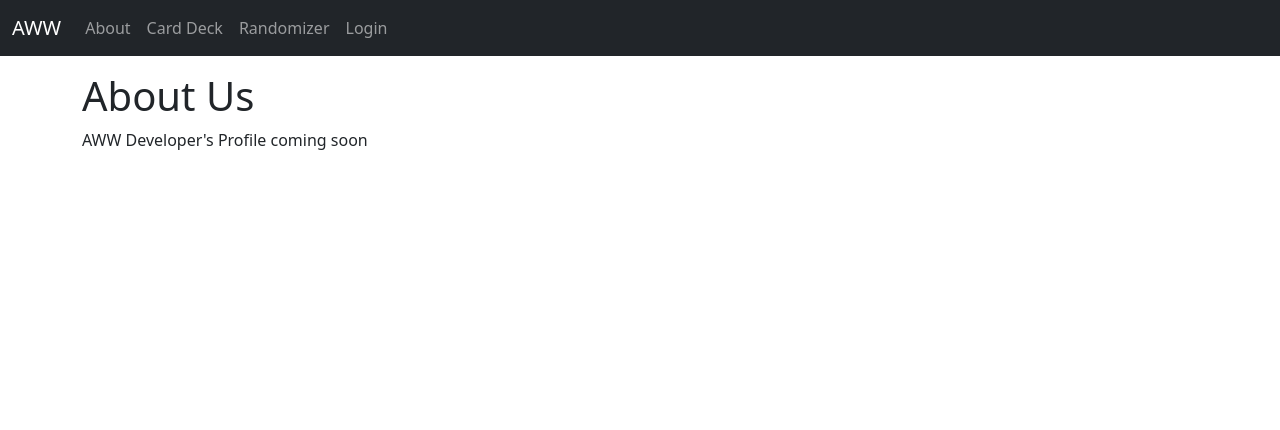
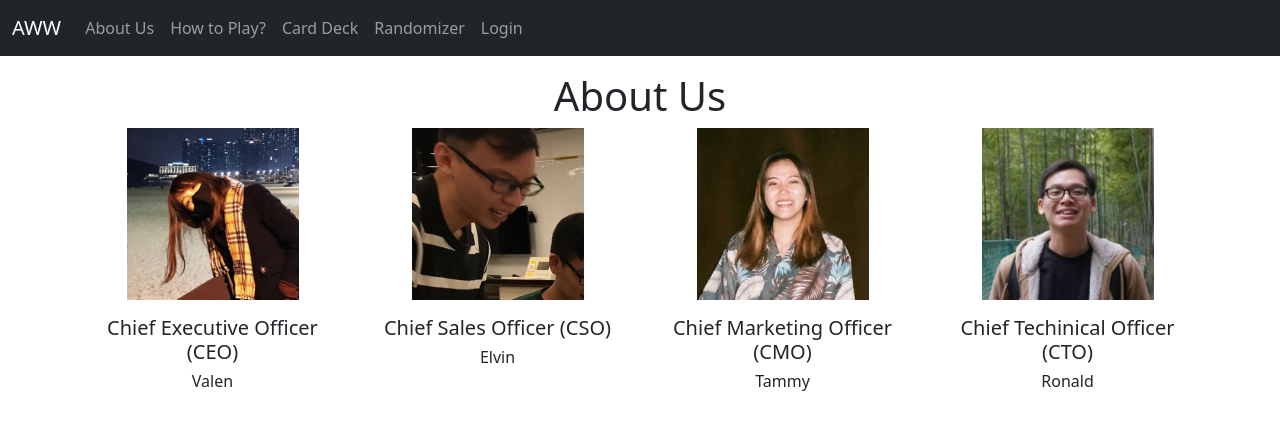
Before and after one commit to aww-thats-nice/truth-dare, a Flask app: page /about in a window 1280 px wide. Shown: the top 430 px of the page. Run offline with Flask 2, Linux system fonts and the light colour scheme; some libraries are stand-ins or nearby versions.

Commit message:
Update static page

```diff
--- a/app.py
+++ b/app.py
@@ -57,6 +57,10 @@ def dare():
 @app.route("/about")
 def about():
     return render_template("about.html")
+
+@app.route("/how")
+def how():
+    return render_template("how-to.html")
 
 @app.route("/randomizer")
 def randomizer():
--- a/templates/about.html
+++ b/templates/about.html
@@ -8,8 +8,31 @@
     {% extends "template.html" %}
     {% block content %}
 
-    <h1> About Us </h1>
-    <p> AWW Developer's Profile coming soon </p>
+    <div class="text-center">
+      <h1> About Us </h1>
+      <div class="row">
+        <div class="col md-3">
+          <p><img src="/static/ceo.png" alt="CEO"/></p>
+          <h5>Chief Executive Officer (CEO)</h5>
+          <h6>Valen</h6>
+        </div>
+        <div class="col md-3">
+          <p><img src="/static/cso.png" alt="CSO"/></p>
+          <h5>Chief Sales Officer (CSO)</h5>
+          <h6>Elvin</h6>
+        </div>
+        <div class="col md-3">
+          <p><img src="/static/cmo.png" alt="CMO"/></p>
+          <h5>Chief Marketing Officer (CMO)</h5>
+          <h6>Tammy</h6>
+        </div>
+        <div class="col md-3">
+          <p><img src="/static/cto.png" alt="CTO"/></p>
+          <h5>Chief Techinical Officer (CTO)</h5>
+          <h6>Ronald</h6>
+        </div>
+      </div>
+    </div>
 
     {% endblock %}
   </body>
--- a/templates/template.html
+++ b/templates/template.html
@@ -21,7 +21,10 @@
         <div class="collapse navbar-collapse" id="navbarSupportedContent">
           <ul class="navbar-nav me-auto mb-2 mb-lg-0">
             <li class="nav-item">
-              <a class="nav-link" href="{{ url_for('about') }}">About</a>
+              <a class="nav-link" href="{{ url_for('about') }}">About Us</a>
+            </li>
+            <li class="nav-item">
+              <a class="nav-link" href="{{ url_for('how') }}">How to Play?</a>
             </li>
             <li class="nav-item">
               <a class="nav-link" aria-current="page" href="{{ url_for('card') }}">Card Deck</a>
```
Also changed, not shown: templates/home.html (+13 -3 lines), templates/how-to.html (added, +23 -0 lines), static/ceo.png (added), static/cmo.png (added), static/company-logo.png (added), static/cso.png (added), static/cto.png (added).
